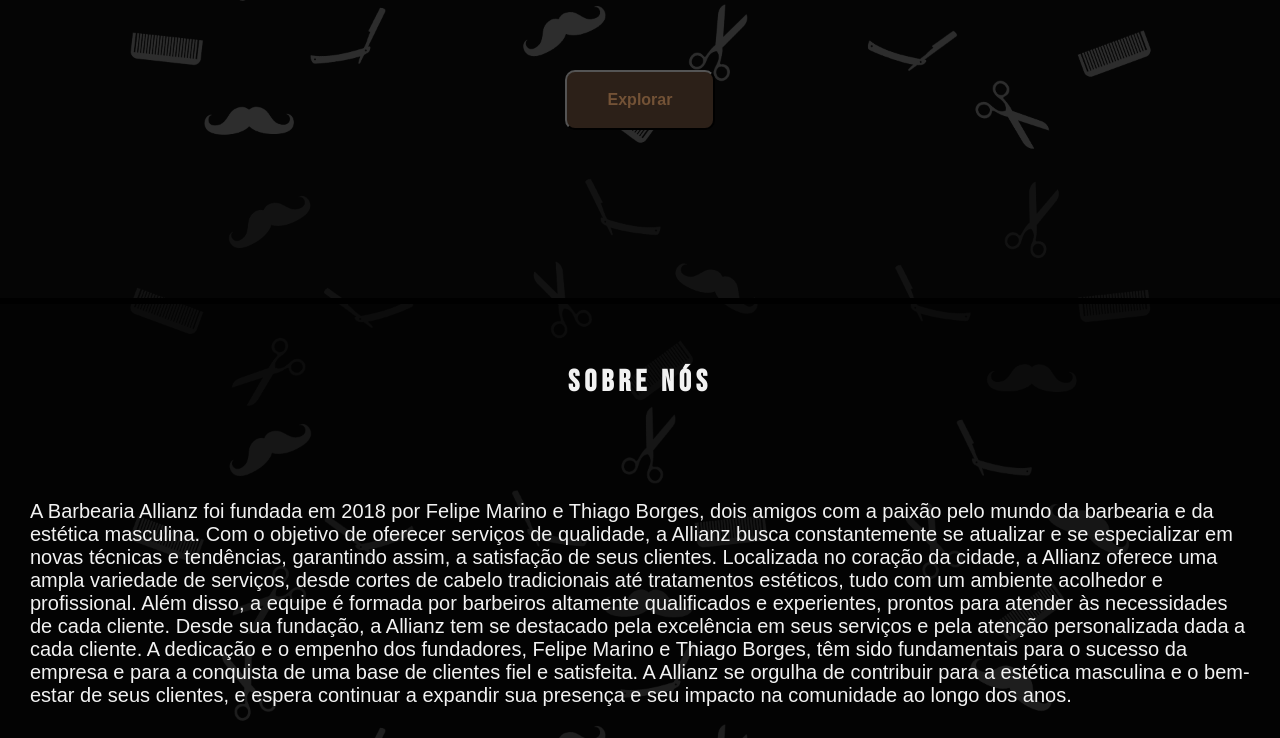
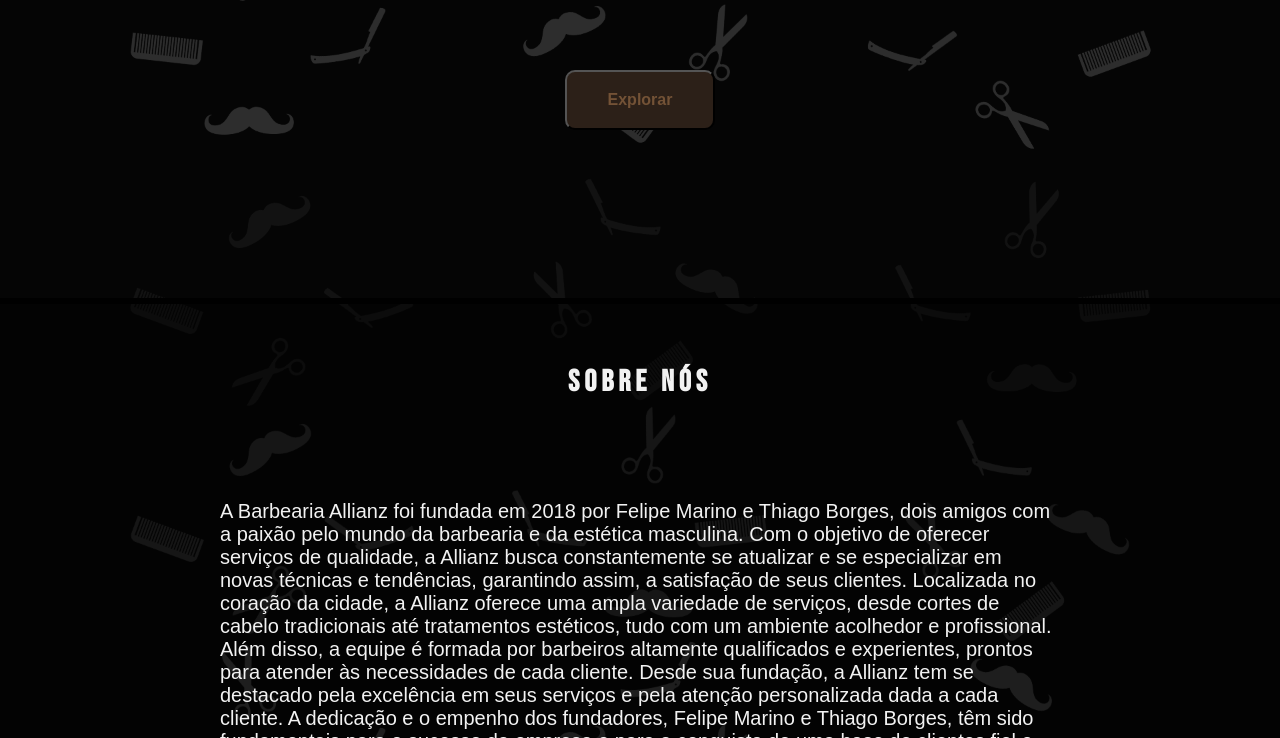
Before and after one commit to jv-franco/AllianzBarbearia, a plain HTML site: page index.html in a window 1280 px wide. Shown: the part 562-1300 px from the top of the page. Drawn offline with nearby package versions, Linux system fonts and the light colour scheme.

Commit message:
Update style.css

```diff
--- a/style.css
+++ b/style.css
@@ -353,7 +353,7 @@
     align-items: center;
     flex-direction: column;
     padding: 0  30px;
-
+    width: 900px;
 
 
     word-wrap: break-word;
@@ -364,6 +364,12 @@
     font-family: var(--fonte-destaque);
     letter-spacing: 5px;
     margin: 60px 0 100px 0;
+}
+
+@media (max-height: 844px){
+    .box-sobre{
+        padding: 0 30px;
+    }
 }
 
 
```
